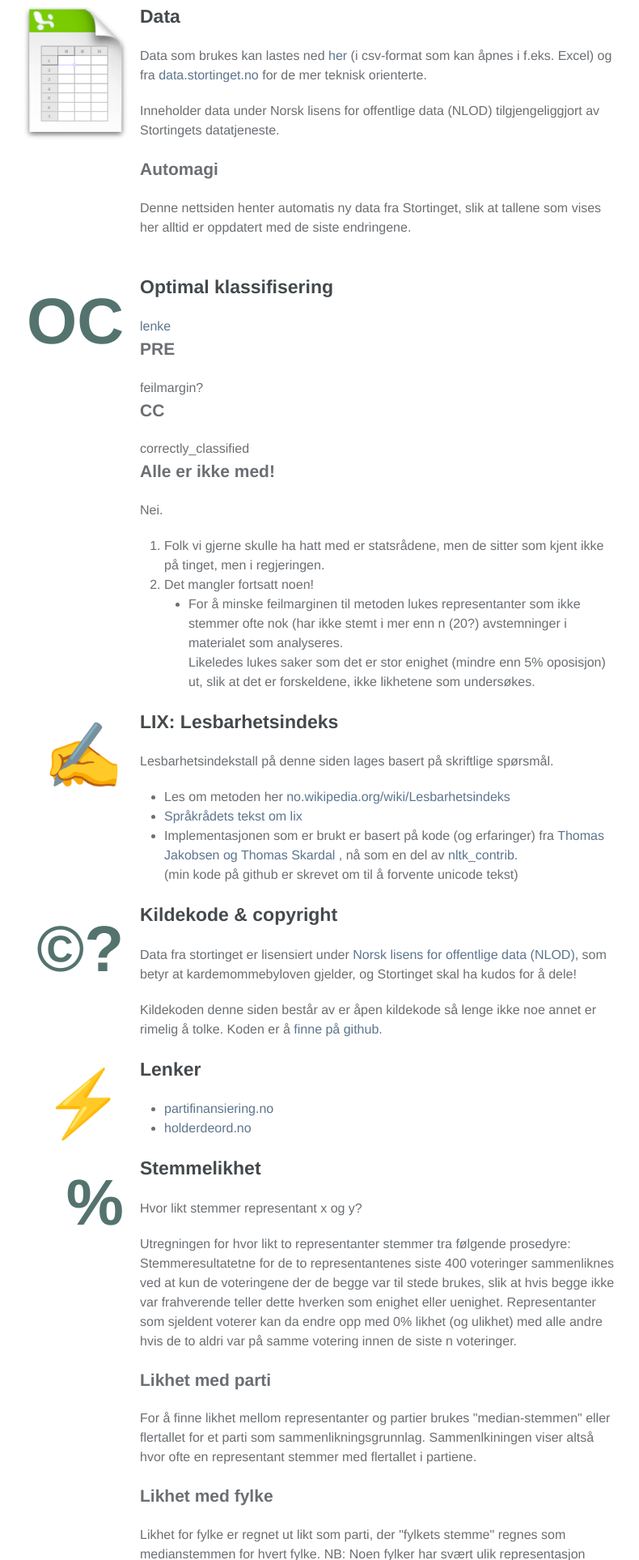
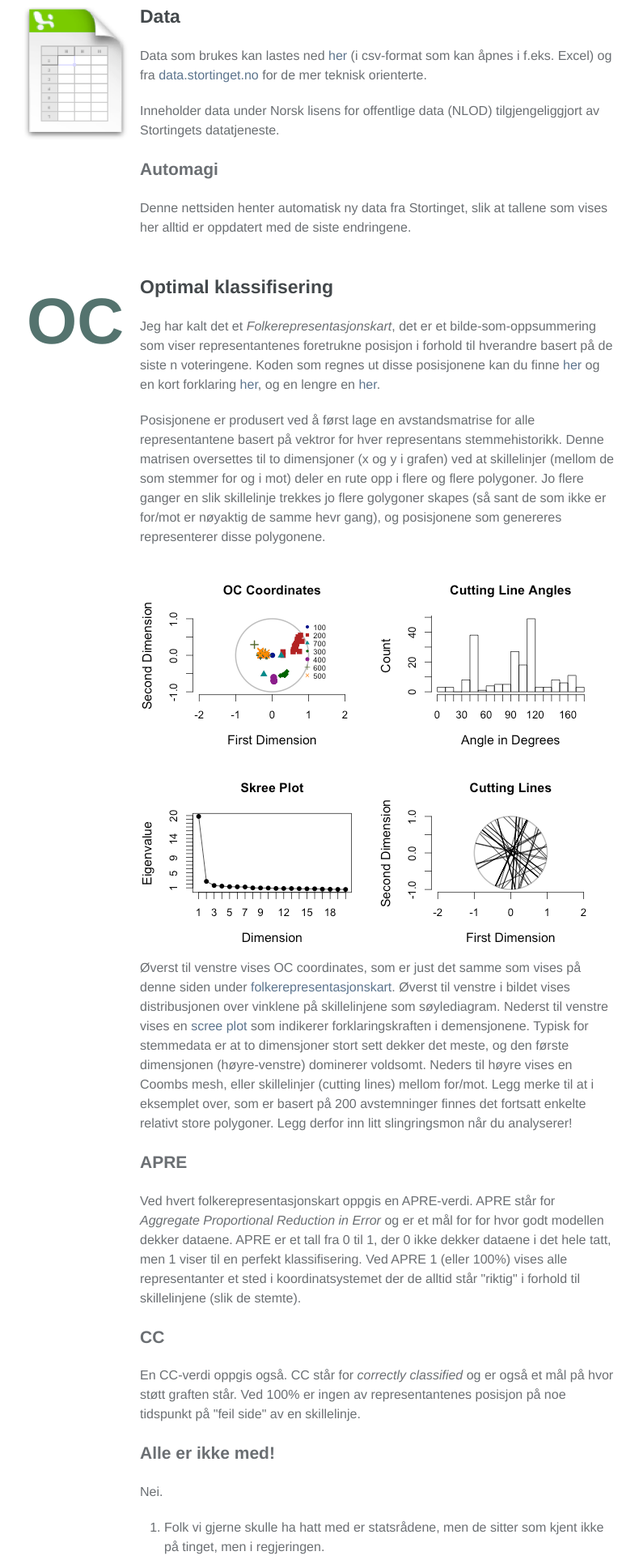
Before and after one commit to eiriks/samstemmer, a Django app: template templates/fylkesperspektiv/metode.html in a window 1280 px wide. Shown: the part 348-2274 px from the top of the page at 81% size, without its empty margins (192-982 px from the left). Run offline with Django 3.2, Linux system fonts and the light colour scheme; the template is opened without the code that fills it, so the values that code supplies are empty.

Commit message:
adda plot & metode

```diff
--- a/templates/fylkesperspektiv/metode.html
+++ b/templates/fylkesperspektiv/metode.html
@@ -23,7 +23,7 @@ Samstemmer - metode
 	<p>Data som brukes kan lastes ned <a href="{{ STATIC_URL }}/nedlastinger">her</a> (i csv-format som kan åpnes i f.eks. Excel) og fra <a href="http://data.stortinget.no/">data.stortinget.no</a> for de mer teknisk orienterte.</p>
 	<p>Inneholder data under Norsk lisens for offentlige data (NLOD) tilgjengeliggjort av Stortingets datatjeneste.</p>
 	<h3>Automagi</h3>
-	<p>Denne nettsiden henter automatis ny data fra Stortinget, slik at tallene som vises her alltid er oppdatert med de siste endringene. </p>
+	<p>Denne nettsiden henter automatisk ny data fra Stortinget, slik at tallene som vises her alltid er oppdatert med de siste endringene. </p>
 </div>
 
 <div class="clear"></div>
@@ -31,19 +31,26 @@ Samstemmer - metode
 <div class="grid_5"><span class="text_icon">OC</span></div>
 <div class="grid_15" id="oc">
 	<h2>Optimal klassifisering</h2>
-	<a href="http://voteview.com/optimal_classification.htm">lenke</a>
+	<p>Jeg har kalt det et <em>Folkerepresentasjonskart</em>, det er et bilde-som-oppsummering som viser representantenes foretrukne posisjon i forhold til hverandre basert på de siste n voteringene. Koden som regnes ut disse posisjonene kan du finne <a href="http://voteview.com/optimal_classification.htm">her</a> og en kort forklaring <a href="http://cran.r-project.org/web/packages/oc/vignettes/oc.pdf">her</a>, og en lengre en <a href="https://www.google.no/search?q=isbn+1139446754">her</a>.</p>
+	<p>Posisjonene er produsert ved å først lage en avstandsmatrise for alle representantene basert på vektror for hver representans stemmehistorikk. Denne matrisen oversettes til to dimensjoner (x og y i grafen) ved at skillelinjer (mellom de som stemmer for og i mot) deler en rute opp i flere og flere polygoner. Jo flere ganger en slik skillelinje trekkes jo flere golygoner skapes (så sant de som ikke er for/mot er nøyaktig de samme hevr gang), og posisjonene som genereres representerer disse polygonene.</p>
 
-	<h3>PRE</h3>
-	feilmargin?
+	<img src="{{ STATIC_URL }}/static/img/rplot.png" style="">
+	<p>Øverst til venstre vises OC coordinates, som er just det samme som vises på denne siden under <a href="/oc">folkerepresentasjonskart</a>. Øverst til venstre i bildet vises distribusjonen over vinklene på skillelinjene som søylediagram. Nederst til venstre vises en <a href="http://en.wikipedia.org/wiki/Factor_analysis">scree plot</a> som indikerer forklaringskraften i demensjonene. Typisk for stemmedata er at to dimensjoner stort sett dekker det meste, og den første dimensjonen (høyre-venstre) dominerer voldsomt. Neders til høyre vises en Coombs mesh, eller skillelinjer (cutting lines) mellom for/mot. Legg merke til at i eksemplet over, som er basert på 200 avstemninger finnes det fortsatt enkelte relativt store polygoner. Legg derfor inn litt slingringsmon når du analyserer! </p>
+
+
+	<h3>APRE</h3>
+	<p>Ved hvert folkerepresentasjonskart oppgis en APRE-verdi. APRE står for <em> Aggregate Proportional Reduction in Error</em> og er et mål for for hvor godt modellen dekker dataene. APRE er et tall fra 0 til 1, der 0 ikke dekker dataene i det hele tatt, men 1 viser til en perfekt klassifisering. Ved APRE 1 (eller 100%) vises alle representanter et sted i koordinatsystemet der de alltid står "riktig" i forhold til skillelinjene (slik de stemte). </p>
+
 	<h3>CC</h3>
-	correctly_classified
+	<p>En CC-verdi oppgis også. CC står for <em>correctly classified</em> og er også et mål på hvor støtt graften står. Ved 100% er ingen av representantenes posisjon på noe tidspunkt på "feil side" av en skillelinje. </p>
+
 	<h3>Alle er ikke med!</h3>
 	<p>Nei.</p>
 	<ol>
 		<li>Folk vi gjerne skulle ha hatt med er statsrådene, men de sitter som kjent ikke på tinget, men i regjeringen.</li>
 		<li>Det mangler fortsatt noen!
 			<ul>
-				<li>For å minske feilmarginen til metoden lukes representanter som ikke stemmer ofte nok (har ikke stemt i mer enn n (20?) avstemninger i materialet som analyseres. <br />
+				<li>For å minske feilmarginen til metoden lukes representanter som ikke stemmer ofte nok (har ikke stemt i mer enn n (20) avstemninger i materialet som analyseres. <br />
 					Likeledes lukes saker som det er stor enighet (mindre enn 5% oposisjon) ut, slik at det er forskeldene, ikke likhetene som undersøkes.</li>
 
 			</ul></li>
@@ -64,7 +71,7 @@ Samstemmer - metode
 
 	<li><a href="http://www.sprakrad.no/nb-no/klarsprak/sprakhjelp/skriverad/om-liksberegning/">Språkrådets tekst om lix</a></li>
 
-	<li>Implementasjonen som er brukt er basert på kode (og erfaringer) fra <a href="http://www.mortengoodwin.net/publicationfiles/webmining_2007_reportgroup6.pdf">Thomas Jakobsen og Thomas Skardal </a>, nå som en del av <a href="https://github.com/nltk/nltk_contrib/tree/master/nltk_contrib/readability">nltk_contrib</a>.<br /> (min kode på github er skrevet om til å forvente unicode tekst)</li>
+	<li>Implementasjonen som er brukt er basert på kode (og erfaringer) fra <a href="http://www.mortengoodwin.net/publicationfiles/webmining_2007_reportgroup6.pdf">Thomas Jakobsen og Thomas Skardal </a>, nå som en del av <a href="https://github.com/nltk/nltk_contrib/tree/master/nltk_contrib/readability">nltk_contrib</a>.<br /> (min kode <a href="https://github.com/eiriks/samstemmer/blob/master/fylkesperspektiv/management/commands/textanalyzer_no.py">på github</a> er skrevet om til å forvente unicode tekst)</li>
 		</ul>
 </div>
 
@@ -152,6 +159,21 @@ Samstemmer - metode
 
 </div>
 
+
+<div class="clear"></div>
+<div class="grid_5"><span class="text_icon">✳</span></div>
+<div class="grid_15" id="nettverk">
+	<h2>Nettverk</h2>
+	<p>Stortingsdataene inneholder nettverksinformasjon. F.eks. er hvem-stiller-spørsmål-til-hvem et nettverk av mennesker bundet sammen av spørsmål. </p>
+	<p>Stemmelikhet kan også bli et nettverk. Se f.eks. bildet under som viser et slikt nettverk der representanter som stemmer likt i mer enn 50% av voteringene får en kant (linje, relasjon). En layout-algoritme orienterer så nodene på en visuelt behagelig måte som separerer nodene etter relasjonene.</p>
+	<a href="{{ STATIC_URL }}/static/img/sprsmal_netverk.png"><img src="{{ STATIC_URL }}/static/img/sprsmal_netverk_s.png" style=""></a>
+	<p>Koden som tegnet bildet over er skrevet av <a href="http://pcbje.com/">Petter Christian Bjelland</a> og redigert av meg. Du finner den <a href="https://github.com/eiriks/stortinget-to-gephi">her</a>. Til å visualisere grafen trenger du <a href="https://gephi.org/">gephi</a>.
+	</p>
+
+</div>
+
+
+
 <hr />
 
 
```
Also changed, not shown: other parts of templates/fylkesperspektiv/metode.html (+1 -1 lines), fylkesperspektiv/management/commands/compute_oc.py (+5 -2 lines), fylkesperspektiv/static/img/rplot.png (added), fylkesperspektiv/static/img/sprsmal_netverk.png (added), fylkesperspektiv/static/img/sprsmal_netverk_s.png (added).
